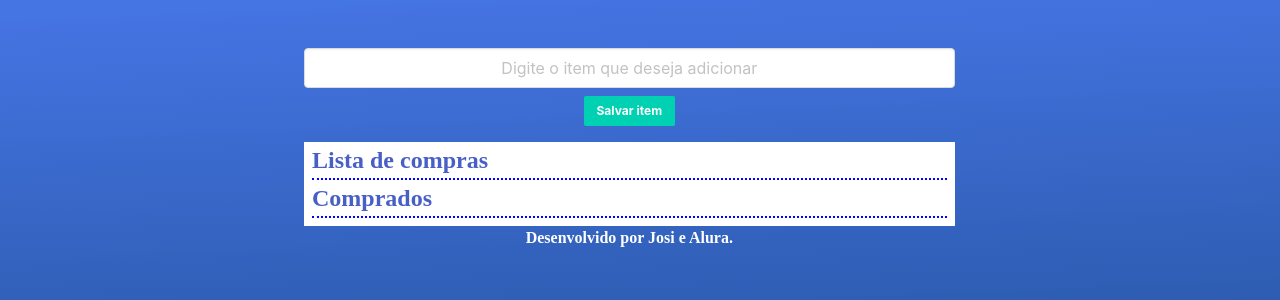
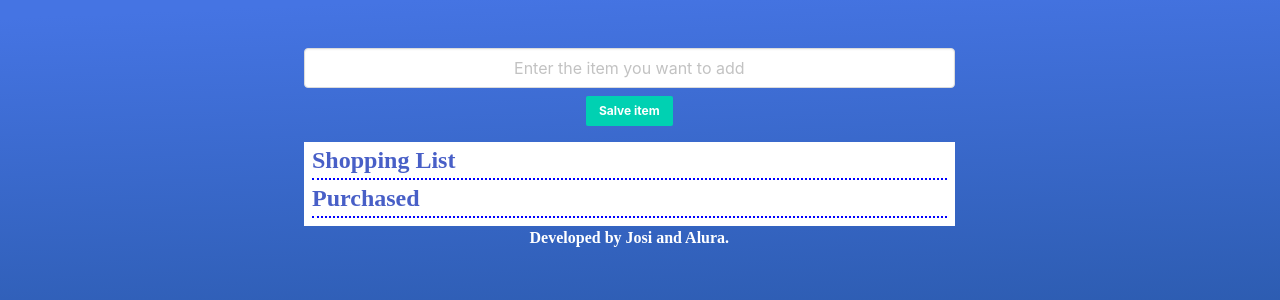
Before and after one commit to Josibel016/lista-de-compras-projeto-base, a plain HTML site: page index.html in a window 1280 px wide. Shown: the top 300 px of the page. Drawn offline with nearby package versions, Linux system fonts and the light colour scheme; a web font is replaced by a local one.

Commit message:
translated page.

```diff
--- a/index.html
+++ b/index.html
@@ -20,25 +20,25 @@
     <main class="column is-7 hero-body is-offset-one-fifth is-unselectable">
 
         <form id="form-itens" class="has-text-centered">
-            <input type="text" class="input has-text-centered" required placeholder="Digite o item que deseja adicionar" id="receber-item">
-            <button for="salvar" type="submit" class="mt-2 has-text-weight-bold button is-small is-primary">Salvar item</button>
+            <input type="text" class="input has-text-centered" required placeholder="Enter the item you want to add" id="receber-item">
+            <button for="salvar" type="submit" class="mt-2 has-text-weight-bold button is-small is-primary">Salve item</button>
         </form>
 
         <div class="has-background-white mt-4">
             <div>
-                <h2 class="has-text-link has-text-weight-bold is-size-4 ml-2">Lista de compras</h1>
+                <h2 class="has-text-link has-text-weight-bold is-size-4 ml-2">Shopping List</h1>
                     <ul class="mx-2 borda-lista" id="lista-de-itens">
                     </ul>
             </div>
 
             <section class="pb-2">
-                <h2 class="has-text-link has-text-weight-bold is-size-4 ml-2">Comprados</h1>
+                <h2 class="has-text-link has-text-weight-bold is-size-4 ml-2">Purchased</h1>
                     <ul class="mx-2 borda-lista" id="itens-comprados">
                     </ul>
             </section>
 
         </div>
-        <footer class="has-text-centered has-text-white has-text-weight-bold">Desenvolvido por Josi e Alura.</footer>
+        <footer class="has-text-centered has-text-white has-text-weight-bold">Developed by Josi and Alura.</footer>
     </main>
 
     <script src="./main.js"></script>
```
